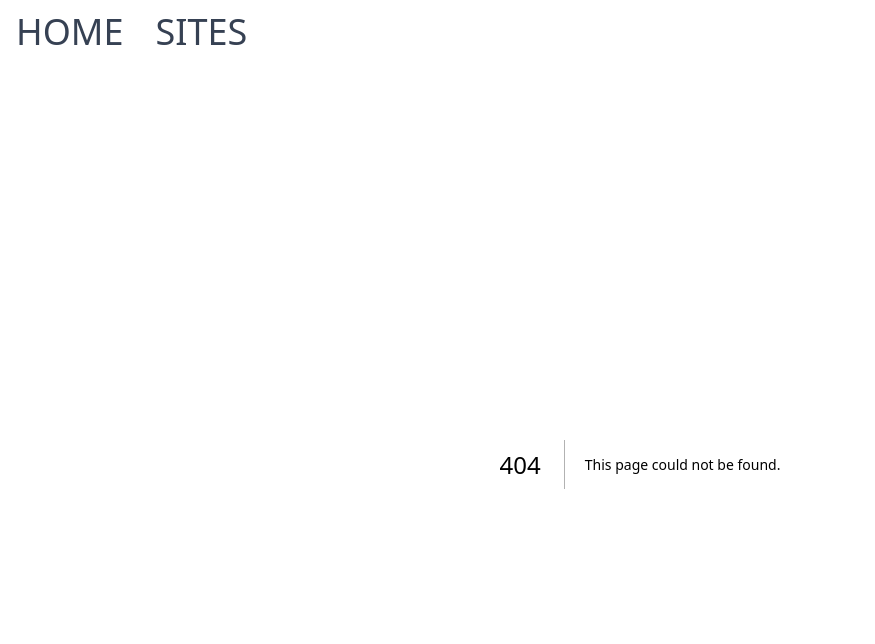
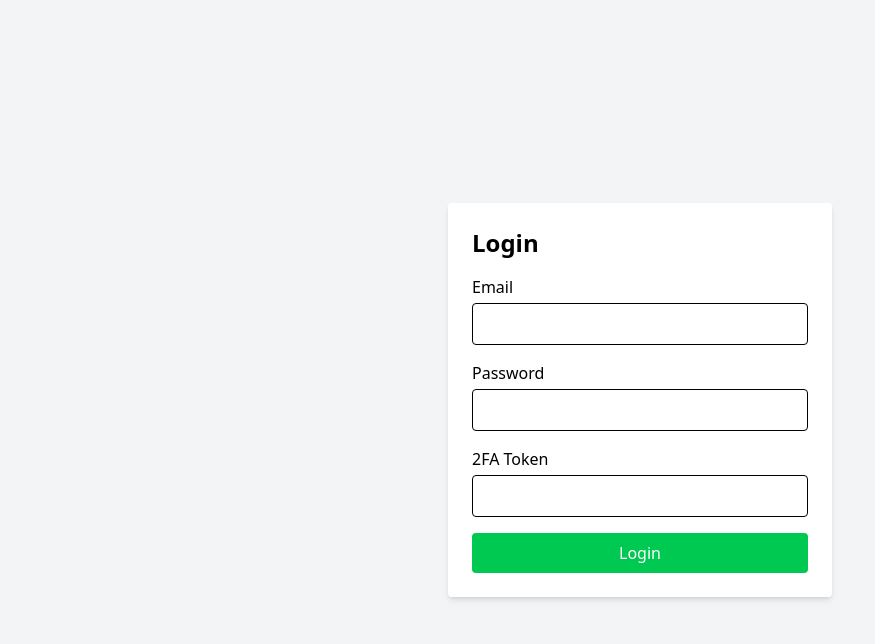
Before and after one commit to kayleigh-page/blogger, a Next.js app in the folder frontend/: page /login in a window 1280 px wide. Before the commit this address had no page. Shown: the top 644 px of the page, without its empty margins (0-875 px from the left). Built offline with nearby package versions, Linux system fonts and the light colour scheme.

Commit message:
Login functionality

```diff
--- /dev/null
+++ b/frontend/app/login/page.js
@@ -0,0 +1,99 @@
+"use client";
+
+import { useState } from "react";
+import { useRouter } from "next/navigation";
+
+export default function LoginPage() {
+  const router = useRouter();
+  const [email, setEmail] = useState("");
+  const [password, setPassword] = useState("");
+  const [twoFAToken, setTwoFAToken] = useState("");
+  const [error, setError] = useState(null);
+
+  const handleSubmit = async (e) => {
+    e.preventDefault();
+
+    // The GraphQL login mutation query
+    const query = `
+      mutation Login($email: String!, $password: String!, $token: String) {
+        login(email: $email, password: $password, token: $token)
+      }
+    `;
+    const variables = { email, password, token: twoFAToken };
+
+    try {
+      const res = await fetch("http://localhost:5001/graphql", {
+        method: "POST",
+        headers: { "Content-Type": "application/json" },
+        body: JSON.stringify({ query, variables }),
+      });
+
+      const { data, errors } = await res.json();
+      if (errors) {
+        setError(errors[0].message || "Login failed.");
+      } else {
+        const jwtToken = data.login;
+        localStorage.setItem("token", jwtToken);
+        router.push("/");
+      }
+    } catch (err) {
+      console.error(err);
+      setError("Login failed due to server error.");
+    }
+  };
+
+  return (
+    <div className="flex flex-col items-center justify-center min-h-screen bg-gray-100">
+      <div className="p-6 bg-white rounded shadow-md w-full max-w-sm">
+        <h1 className="text-2xl font-bold mb-4">Login</h1>
+        {error && <p className="text-red-500 mb-4">{error}</p>}
+        <form onSubmit={handleSubmit}>
+          <div className="mb-4">
+            <label className="block mb-1" htmlFor="email">
+              Email
+            </label>
+            <input
+              id="email"
+              type="email"
+              value={email}
+              onChange={(e) => setEmail(e.target.value)}
+              className="w-full px-3 py-2 border rounded"
+              required
+            />
+          </div>
+          <div className="mb-4">
+            <label className="block mb-1" htmlFor="password">
+              Password
+            </label>
+            <input
+              id="password"
+              type="password"
+              value={password}
+              onChange={(e) => setPassword(e.target.value)}
+              className="w-full px-3 py-2 border rounded"
+              required
+            />
+          </div>
+          <div className="mb-4">
+            <label className="block mb-1" htmlFor="twoFAToken">
+              2FA Token
+            </label>
+            <input
+              id="twoFAToken"
+              type="text"
+              value={twoFAToken}
+              onChange={(e) => setTwoFAToken(e.target.value)}
+              className="w-full px-3 py-2 border rounded"
+            />
+          </div>
+          <button
+            type="submit"
+            className="w-full bg-green-500 text-white py-2 rounded hover:bg-green-700 transition duration-200 cursor-pointer"
+          >
+            Login
+          </button>
+        </form>
+      </div>
+    </div>
+  );
+}
--- a/frontend/app/page.js
+++ b/frontend/app/page.js
@@ -1,9 +1,11 @@
-import Image from "next/image";
+import ProtectedRoute from "@/components/ProtectedRoute";
 
 export default function Home() {
   return (
-    <main className="">
-      <h1 className="">Welcome to Blogger</h1>
-    </main>
+    <ProtectedRoute>
+      <main className="p-4">
+        <h1 className="text-4xl mb-4 font-medium">Blogger</h1>
+      </main>
+    </ProtectedRoute>
   );
 }
--- a/frontend/app/sites/layout.js
+++ /dev/null
@@ -1,8 +0,0 @@
-export default function DashboardLayout({ children }) {
-  return (
-    <main>
-      <h1 className="text-4xl font-medium">Sites</h1>
-      <div>{children}</div>
-    </main>
-  );
-}
--- a/frontend/app/sites/page.js
+++ b/frontend/app/sites/page.js
@@ -1,6 +1,11 @@
+import ProtectedRoute from "@/components/ProtectedRoute";
+
 export default function DashboardPage() {
   return (
-    <div>
-    </div>
+    <ProtectedRoute>
+      <main className="p-4">
+        <h1 className="text-4xl mb-4 font-medium">Sites</h1>
+      </main>
+    </ProtectedRoute>
   );
 }
--- a/frontend/components/NavBar.js
+++ b/frontend/components/NavBar.js
@@ -1,5 +1,5 @@
 "use client";
-import { usePathname } from "next/navigation";
+import { usePathname, useRouter } from "next/navigation";
 import Link from "next/link";
 import { useEffect, useState } from "react";
 
@@ -8,32 +8,22 @@
 
 export default function NavBar() {
   const pathname = usePathname();
-
-  //const [isLoggedIn, setIsLoggedIn] = useState(false);
+  const router = useRouter();
+  const [loggedIn, setLoggedIn] = useState(false);
   const [menuOpen, setMenuOpen] = useState(false);
 
-  /*  useEffect(() => {
-    const token = getToken();
-    if (token) {
-      setIsLoggedIn(token);
-    }
-  }, [isLoggedIn]);
+  useEffect(() => {
+    const token = localStorage.getItem("token");
+    setLoggedIn(!!token);
+  }, [pathname]);
 
   const handleLogout = () => {
     localStorage.removeItem("token");
-    router.push("/");
-  };*/
+    setLoggedIn(false);
+    router.push("/login");
+  };
 
   const NavLink = ({ href, title, children }) => {
-    /*const extraProps = title
-      ? {
-          title,
-          target: "_blank",
-          rel: "me noopener noreferrer",
-          "aria-label": title,
-        }
-      : {};*/
-    //const router = useRouter();
     const isActive = pathname === href;
 
     return (
@@ -45,7 +35,6 @@
             : "text-gray-700 hover:bg-pink-500 hover:text-white"
         } ${title ? "mr-0 mt-[-4px]" : "mr-0"}`}
         onClick={() => setMenuOpen(false)}
-        /*{...extraProps}*/
       >
         {children}
       </Link>
@@ -53,6 +42,8 @@
   };
 
   return (
+    <>
+      {loggedIn && (
         <nav className="bg-white flex items-center justify-start">
           {/* Mobile nav button */}
           <button
@@ -71,17 +62,12 @@
             <div className="flex gap-0">
               <NavLink href="/">Home</NavLink>
               <NavLink href="/sites">Sites</NavLink>
-          {/*isLoggedIn && (
-            <>
-              <NavLink href="/achterendje">Dashboard</NavLink>
               <button
                 onClick={handleLogout}
                 className="text-red-500 text-4xl uppercase cursor-pointer hover:bg-red-200 p-3"
               >
                 Logout
               </button>
-            </>
-          )*/}
             </div>
           </div>
 
@@ -98,20 +84,17 @@
                 </Link>
                 <NavLink href="/">Home</NavLink>
                 <NavLink href="/sites">Sites</NavLink>
-            {/*isLoggedIn && (
-              <>
-                <NavLink href="/achterendje">Dashboard</NavLink>
                 <button
                   onClick={handleLogout}
                   className="text-red-500 text-4xl uppercase cursor-pointer p-3"
                 >
                   Logout
                 </button>
-              </>
-            )*/}
               </div>
             </div>
           )}
         </nav>
+      )}
+    </>
   );
 }
--- /dev/null
+++ b/frontend/components/ProtectedRoute.js
@@ -0,0 +1,25 @@
+"use client";
+
+import { useRouter } from "next/navigation";
+import { useEffect, useState } from "react";
+
+export default function ProtectedRoute({ children }) {
+  const router = useRouter();
+  const [isAuthenticated, setIsAuthenticated] = useState(null);
+
+  useEffect(() => {
+    const token = localStorage.getItem("token");
+
+    if (!token) {
+      router.replace("/login");
+    } else {
+      setIsAuthenticated(true);
+    }
+  }, [router]);
+
+  if (isAuthenticated === null) {
+    return <div>Loading...</div>;
+  }
+
+  return <>{children}</>;
+}
```
Lines whose indentation alone changed are shown as unchanged.
